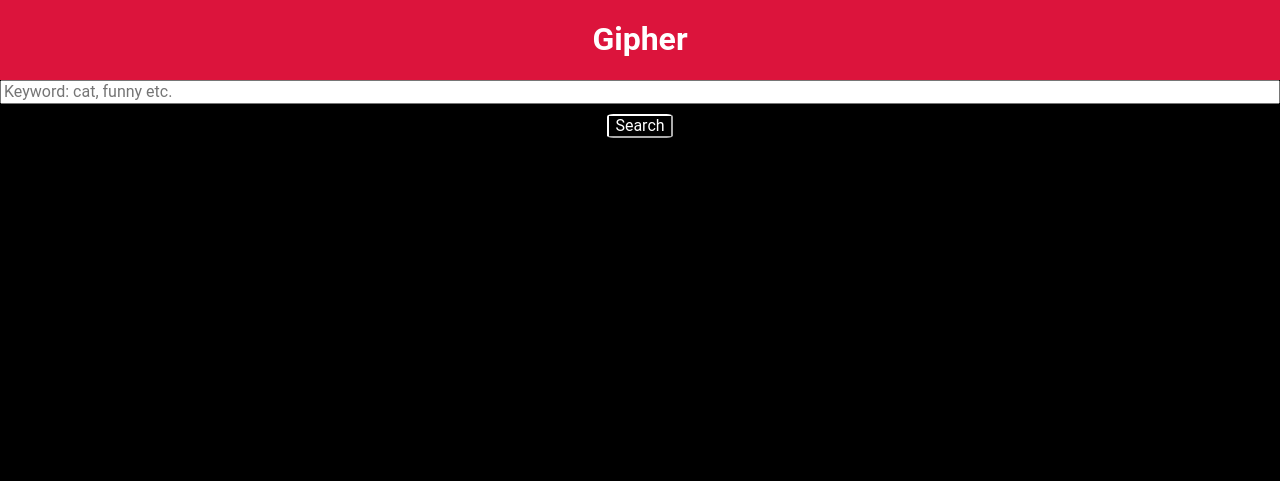
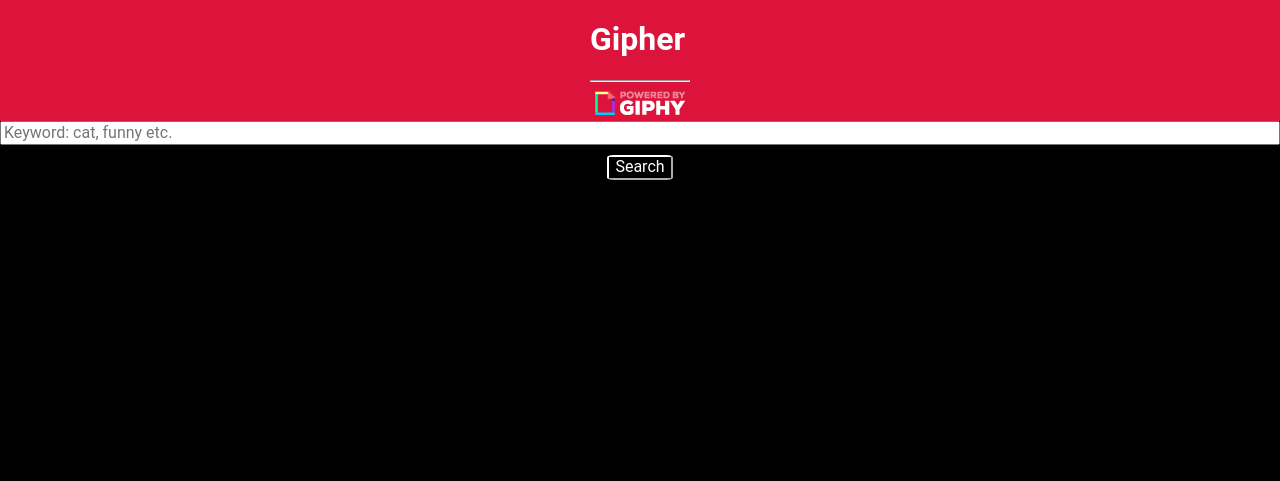
Before and after one commit to lou-pruitt/gif-search, a website built with webpack: page app/index.html in a window 1280 px wide. Built offline with nearby package versions, Linux system fonts and the light colour scheme; some packages are replaced by stand-ins of ours; no server answers.

Commit message:
Add giphy logo

```diff
--- a/app/index.html
+++ b/app/index.html
@@ -13,7 +13,11 @@
   </head>
   <body>
     <header id="header" class="header">
-      <h1 id="h1">Gipher</h1>
+      <div>
+        <h1 id="h1" class="header__title">Gipher</h1>
+        <hr />
+        <img src="./assets/images/giphy_logo.png" alt="Giphy Logo" />
+      </div>
     </header>
     <main class="main">
       <input
```
Also changed, not shown: app/assets/images/giphy_logo.png (added).
